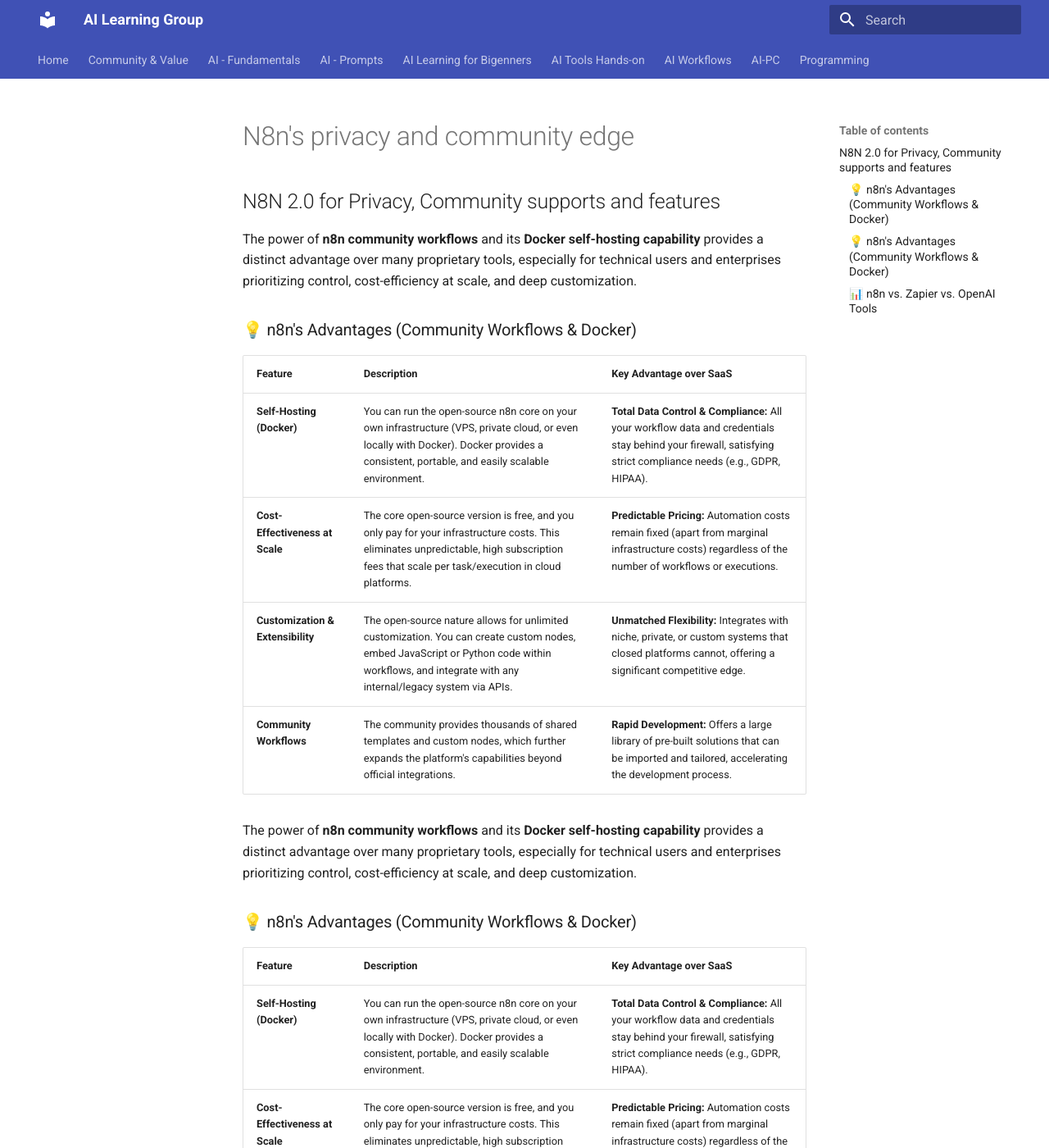
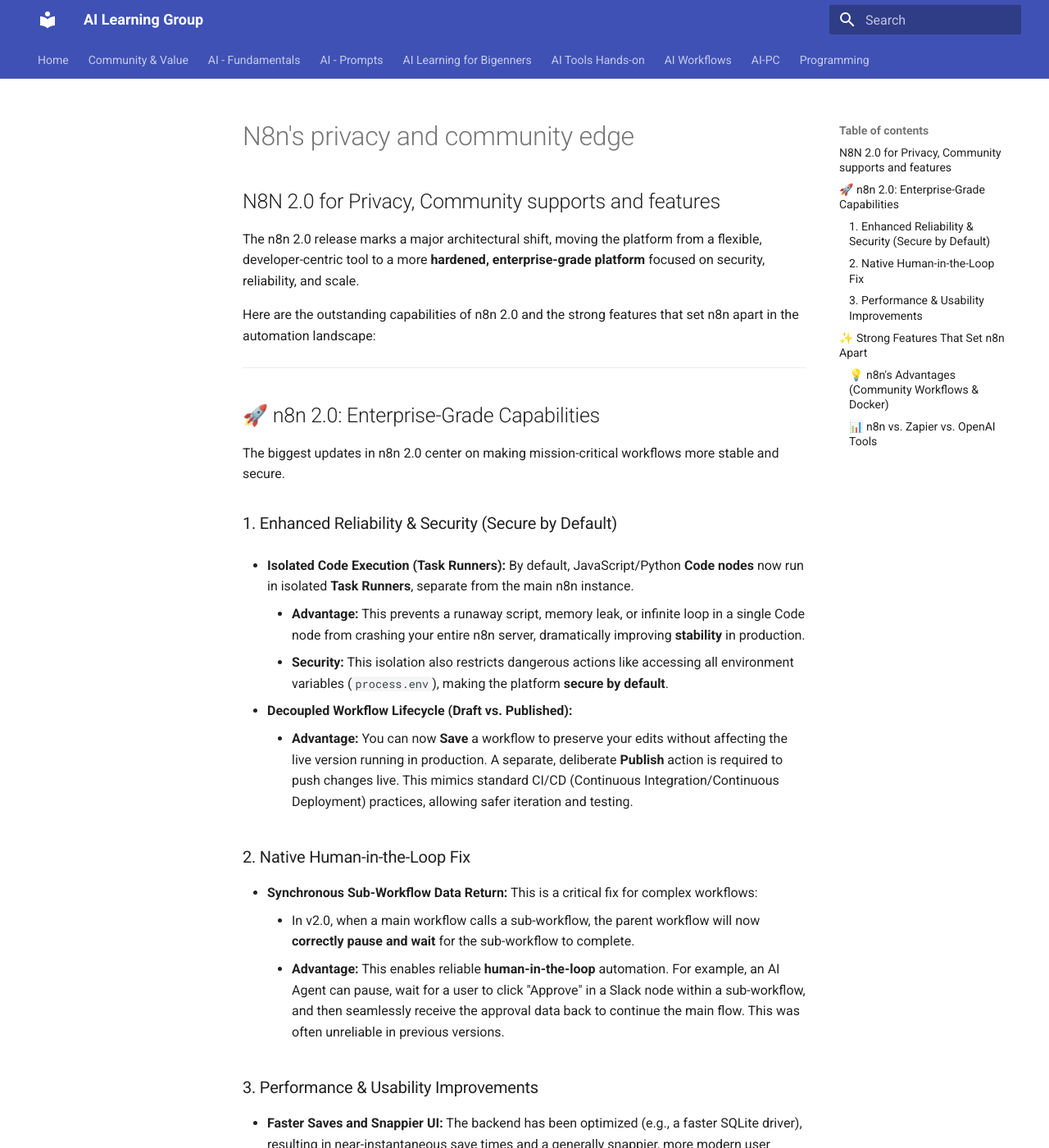
Before and after one commit to tejomayee-tech/toronto_ai_learning_group, an MkDocs documentation site: the page built from docs/ai-workflows/n8n/docs/n8n's-privacy-and-community-edge.md, in a window 1280 px wide and 1400 px high. Shown: the whole window at 82% size. Built offline with MkDocs 1.6.1 and Material for MkDocs 9.7.7, drawn with Linux system fonts in a browser that asks for light colours; some of the changed text lies outside the part shown.

Commit message:
n8n 2.0 new features, privacy with cummunity support

```diff
--- a/docs/ai-workflows/n8n/docs/n8n's-privacy-and-community-edge.md
+++ b/docs/ai-workflows/n8n/docs/n8n's-privacy-and-community-edge.md
@@ -1,18 +1,50 @@
 ## N8N 2.0 for Privacy, Community supports and features
 
-The power of **n8n community workflows** and its **Docker self-hosting capability** provides a distinct advantage over many proprietary tools, especially for technical users and enterprises prioritizing control, cost-efficiency at scale, and deep customization.
+The n8n 2.0 release marks a major architectural shift, moving the platform from a flexible, developer-centric tool to a more **hardened, enterprise-grade platform** focused on security, reliability, and scale.
 
-### 💡 n8n's Advantages (Community Workflows & Docker)
+Here are the outstanding capabilities of n8n 2.0 and the strong features that set n8n apart in the automation landscape:
 
-| Feature | Description | Key Advantage over SaaS |
+---
+
+## 🚀 n8n 2.0: Enterprise-Grade Capabilities
+
+The biggest updates in n8n 2.0 center on making mission-critical workflows more stable and secure.
+
+### 1. Enhanced Reliability & Security (Secure by Default)
+
+* **Isolated Code Execution (Task Runners):** By default, JavaScript/Python **Code nodes** now run in isolated **Task Runners**, separate from the main n8n instance.
+    * **Advantage:** This prevents a runaway script, memory leak, or infinite loop in a single Code node from crashing your entire n8n server, dramatically improving **stability** in production.
+    * **Security:** This isolation also restricts dangerous actions like accessing all environment variables (`process.env`), making the platform **secure by default**.
+
+* **Decoupled Workflow Lifecycle (Draft vs. Published):**
+    * **Advantage:** You can now **Save** a workflow to preserve your edits without affecting the live version running in production. A separate, deliberate **Publish** action is required to push changes live. This mimics standard CI/CD (Continuous Integration/Continuous Deployment) practices, allowing safer iteration and testing.
+
+### 2. Native Human-in-the-Loop Fix
+
+* **Synchronous Sub-Workflow Data Return:** This is a critical fix for complex workflows:
+    * In v2.0, when a main workflow calls a sub-workflow, the parent workflow will now **correctly pause and wait** for the sub-workflow to complete.
+    * **Advantage:** This enables reliable **human-in-the-loop** automation. For example, an AI Agent can pause, wait for a user to click "Approve" in a Slack node within a sub-workflow, and then seamlessly receive the approval data back to continue the main flow. This was often unreliable in previous versions.
+
+### 3. Performance & Usability Improvements
+
+* **Faster Saves and Snappier UI:** The backend has been optimized (e.g., a faster SQLite driver), resulting in near-instantaneous save times and a generally snappier, more modern user interface and canvas.
+* **Improved Binary Data Handling:** In-memory storage of binary data (for large files) has been removed, preventing crashes when processing large payloads and making file handling more predictable under load.
+
+---
+
+## ✨ Strong Features That Set n8n Apart
+
+Beyond the 2.0 updates, n8n's fundamental architecture provides unique advantages over proprietary alternatives like Zapier or Make:
+
+| Feature | n8n's Offering | Differentiator |
 | :--- | :--- | :--- |
-| **Self-Hosting (Docker)** | You can run the open-source n8n core on your own infrastructure (VPS, private cloud, or even locally with Docker). Docker provides a consistent, portable, and easily scalable environment. | **Total Data Control & Compliance:** All your workflow data and credentials stay behind your firewall, satisfying strict compliance needs (e.g., GDPR, HIPAA). |
-| **Cost-Effectiveness at Scale** | The core open-source version is free, and you only pay for your infrastructure costs. This eliminates unpredictable, high subscription fees that scale per task/execution in cloud platforms. | **Predictable Pricing:** Automation costs remain fixed (apart from marginal infrastructure costs) regardless of the number of workflows or executions. |
-| **Customization & Extensibility** | The open-source nature allows for unlimited customization. You can create custom nodes, embed JavaScript or Python code within workflows, and integrate with any internal/legacy system via APIs. | **Unmatched Flexibility:** Integrates with niche, private, or custom systems that closed platforms cannot, offering a significant competitive edge. |
-| **Community Workflows** | The community provides thousands of shared templates and custom nodes, which further expands the platform's capabilities beyond official integrations. | **Rapid Development:** Offers a large library of pre-built solutions that can be imported and tailored, accelerating the development process. |
+| **Hosting & Control**| **Open-Source Core** with **Self-Hosting (Docker/K8s)** | **Full Data Sovereignty:** You run the software on your own infrastructure, ensuring **complete control** over data, security, and compliance (ideal for HIPAA, GDPR). No per-task limits or external execution fees. |
+| **Coding & Extensibility**| **Hybrid Approach (No-Code/Low-Code/Code)** | **Unrestricted Customization:** Easily drop in JavaScript or Python (in isolated nodes) for complex logic, custom data transformations, or connecting to internal/legacy systems via the powerful **HTTP Request node**. |
+| **AI/Agent Orchestration**| **Dedicated AI Agent Tools** (Reasoning, Memory, Tool Use) | **Modular AI Workflows:** You can build sophisticated, multi-step **AI Agents** that use other workflow nodes as "tools," allowing you to design dynamic, data-driven AI solutions directly inside your automation flow. |
+| **Scalability**| **Queue Mode and Workers** | **Enterprise Scaling:** Supports horizontal scaling using external components (like Redis and workers), allowing n8n to handle very high volumes of executions (up to 220 per second on a single instance) reliably. |
 
+In essence, n8n 2.0 solidifies the platform's position as the leading choice for organizations that require the **flexibility and affordability of open-source** while demanding the **security, stability, and control of an enterprise platform**.
 
-The power of **n8n community workflows** and its **Docker self-hosting capability** provides a distinct advantage over many proprietary tools, especially for technical users and enterprises prioritizing control, cost-efficiency at scale, and deep customization.
 
 ### 💡 n8n's Advantages (Community Workflows & Docker)
 
@@ -42,3 +74,6 @@
 
 
 http://googleusercontent.com/youtube_content/0
+
+
+The power of **n8n community workflows** and its **Docker self-hosting capability** provides a distinct advantage over many proprietary tools, especially for technical users and enterprises prioritizing control, cost-efficiency at scale, and deep customization.
```
